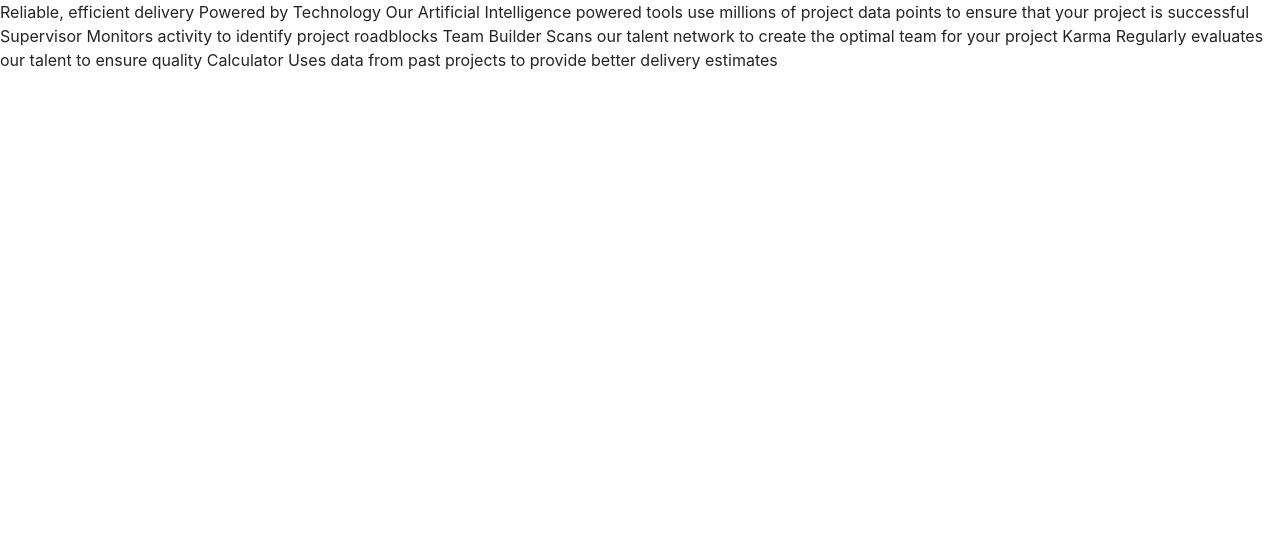
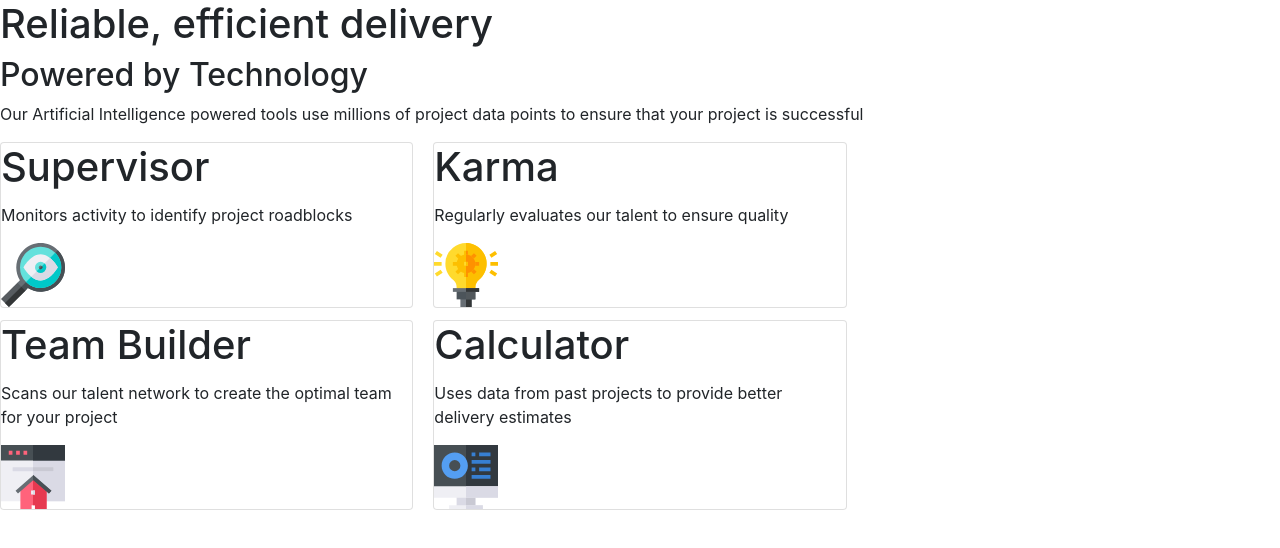
Before and after one commit to bill-hirsh/four-card-bootstrap, a plain HTML site: page index.html in a window 1280 px wide. Drawn offline with nearby package versions, Linux system fonts and the light colour scheme.

Commit message:
Create basic html layout

```diff
--- a/index.html
+++ b/index.html
@@ -14,24 +14,42 @@
     <link rel="stylesheet" href="./styles/style.css">
   </head>
   <body>
-
-  Reliable, efficient delivery
-  Powered by Technology
-
-  Our Artificial Intelligence powered tools use millions of project data points
-  to ensure that your project is successful
-
-  Supervisor
-  Monitors activity to identify project roadblocks
-
-  Team Builder
-  Scans our talent network to create the optimal team for your project
-
-  Karma
-  Regularly evaluates our talent to ensure quality
-
-  Calculator
-  Uses data from past projects to provide better delivery estimates
-
+    <header>
+      <h1>Reliable, efficient delivery</h1>
+      <h2>Powered by Technology</h2>
+      <p>Our Artificial Intelligence powered tools use millions of project data points to ensure that your project is successful</p>
+    </header>
+    <main>
+      <section class="card-columns">
+        <div class="card">
+          <h1 class="card-title">Supervisor</h1>
+          <p>Monitors activity to identify project roadblocks</p>
+          <div class="icon">
+            <img src="./images/icon-supervisor.svg">
+          </div>
+        </div>
+        <div class="card">
+          <h1 class="card-title">Team Builder</h1>
+          <p>Scans our talent network to create the optimal team for your project</p>
+          <div class="icon">
+            <img src="./images/icon-team-builder.svg">
+          </div>
+        </div>
+        <div class="card">
+          <h1 class="card-title">Karma</h1>
+          <p>Regularly evaluates our talent to ensure quality </p>
+          <div class="icon">
+            <img src="./images/icon-karma.svg">
+          </div>
+        </div>
+        <div class="card">
+          <h1 class="card-title">Calculator</h1>
+          <p>Uses data from past projects to provide better delivery estimates</p>
+          <div class="icon">
+            <img src="./images/icon-calculator.svg">
+          </div>
+        </div>
+      <section>
+    </main>
   </body>
 </html>
```
Lines whose indentation alone changed are shown as unchanged.
